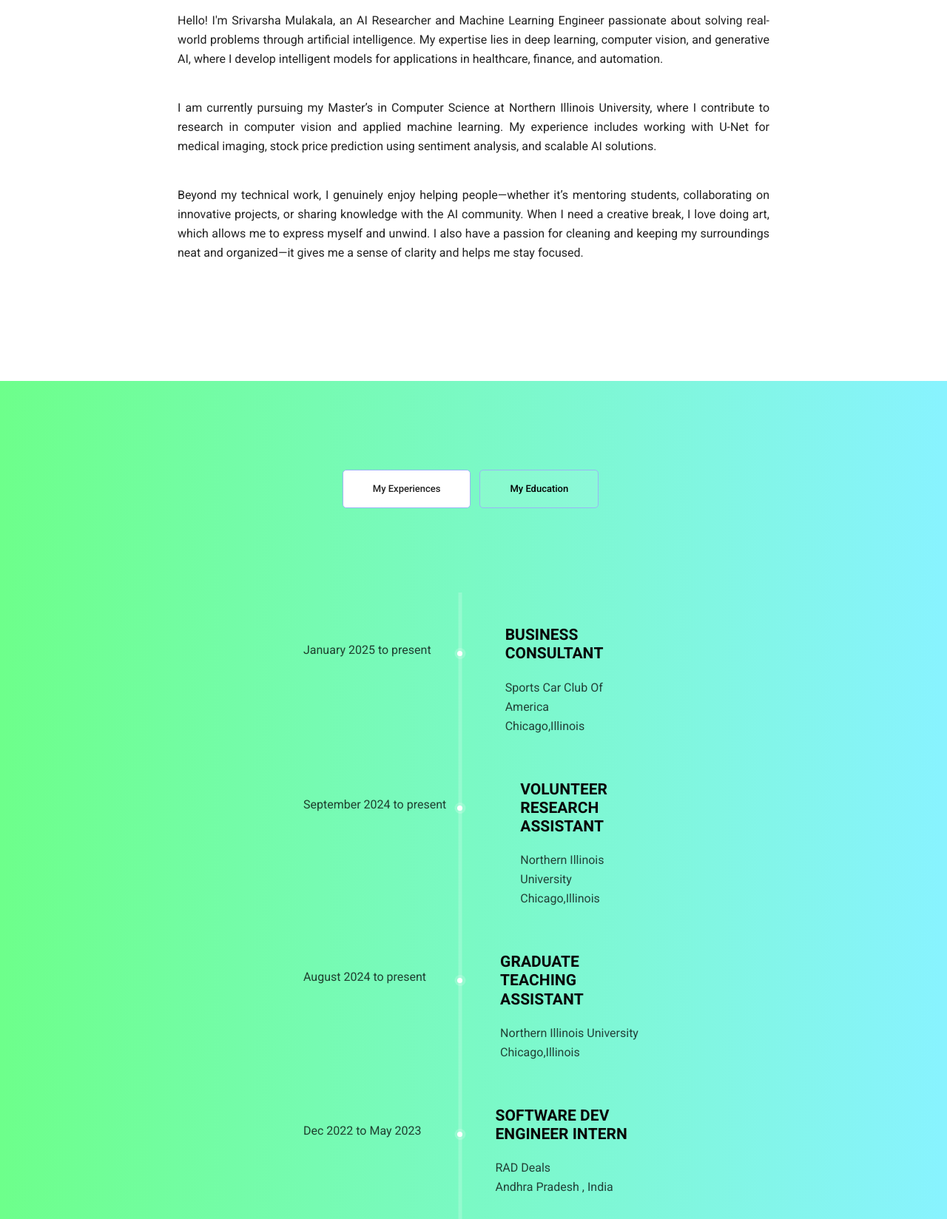
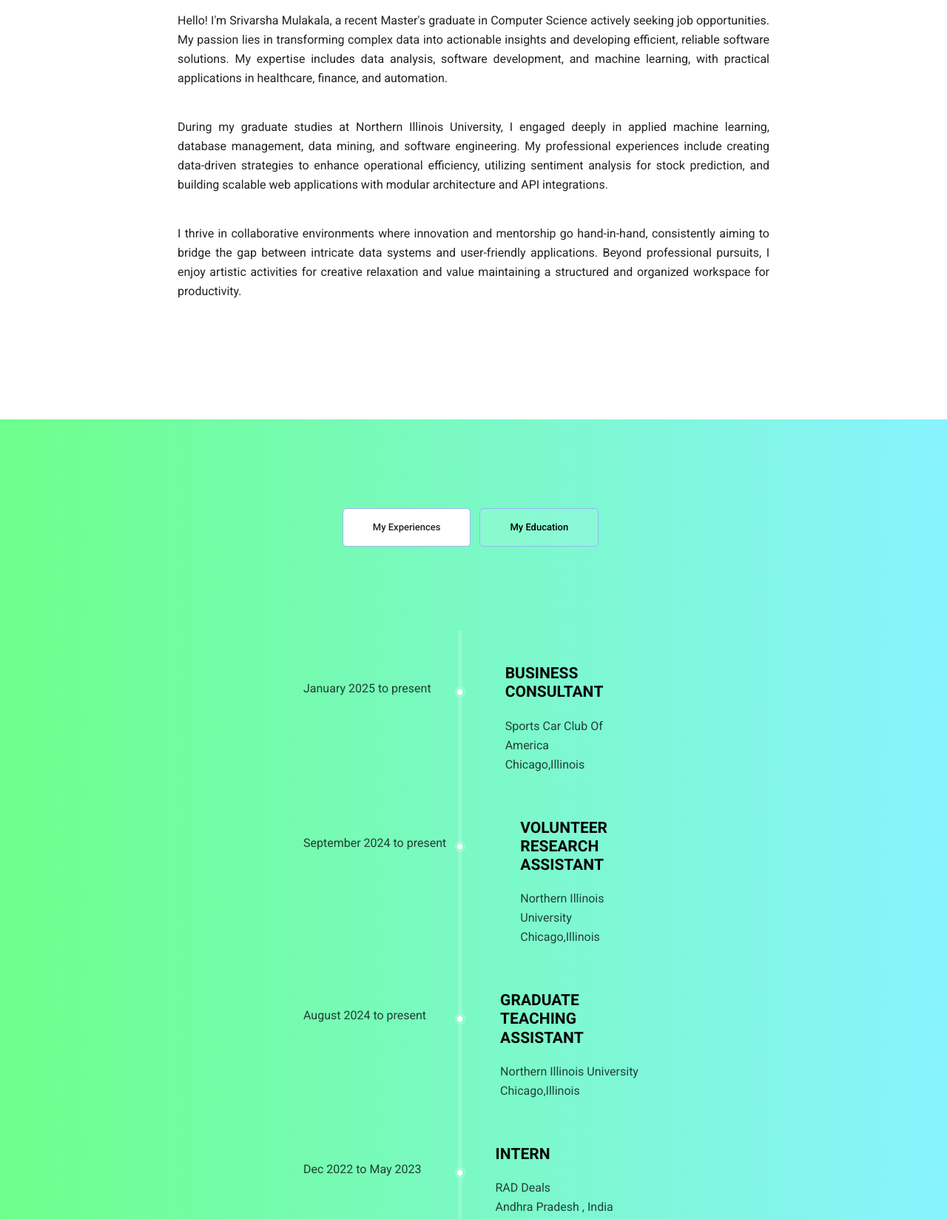
Before and after one commit to srivarsha28/SriVarsha, a plain HTML site: page index.html in a window 1280 px wide. Shown: the part 1126-2774 px from the top of the page at 74% size. Drawn offline with Linux system fonts and the light colour scheme.

Commit message:
updating data

```diff
--- a/index.html
+++ b/index.html
@@ -114,9 +114,12 @@
         			<div class="col-lg-12">
         				<div class="welcome_text">
         					<h4>About Myself</h4>
-        					<p>Hello! I'm Srivarsha Mulakala, an AI Researcher and Machine Learning Engineer passionate about solving real-world problems through artificial intelligence. My expertise lies in deep learning, computer vision, and generative AI, where I develop intelligent models for applications in healthcare, finance, and automation.</p>
-                    		<p>I am currently pursuing my Master’s in Computer Science at Northern Illinois University, where I contribute to research in computer vision and applied machine learning. My experience includes working with U-Net for medical imaging, stock price prediction using sentiment analysis, and scalable AI solutions.</p>
-                    		<p>Beyond my technical work, I genuinely enjoy helping people—whether it’s mentoring students, collaborating on innovative projects, or sharing knowledge with the AI community. When I need a creative break, I love doing art, which allows me to express myself and unwind. I also have a passion for cleaning and keeping my surroundings neat and organized—it gives me a sense of clarity and helps me stay focused.</p>
+        					<p>Hello! I'm Srivarsha Mulakala, a recent Master's graduate in Computer Science actively seeking job opportunities. My passion lies in transforming complex data into actionable insights and developing efficient, reliable software solutions. My expertise includes data analysis, software development, and machine learning, with practical applications in healthcare, finance, and automation.</p>
+<p>During my graduate studies at Northern Illinois University, I engaged deeply in applied machine learning, database management, data mining, and software engineering. My professional experiences include creating data-driven strategies to enhance operational efficiency, utilizing sentiment analysis for stock prediction, and building scalable web applications with modular architecture and API integrations.</p>
+
+<p>I thrive in collaborative environments where innovation and mentorship go hand-in-hand, consistently aiming to bridge the gap between intricate data systems and user-friendly applications. Beyond professional pursuits, I enjoy artistic activities for creative relaxation and value maintaining a structured and organized workspace for productivity.
+</p>
+                    		<!-- <p>Beyond my technical work, I genuinely enjoy helping people—whether it’s mentoring students, collaborating on innovative projects, or sharing knowledge with the AI community. When I need a creative break, I love doing art, which allows me to express myself and unwind. I also have a passion for cleaning and keeping my surroundings neat and organized—it gives me a sense of clarity and helps me stay focused.</p> -->
         					<!-- <div class="row">
         						<div class="col-md-4">
         							<div class="wel_item">
@@ -251,7 +254,7 @@
 												<p>Dec 2022 to May 2023</p>
 											</div>
 											<div class="media-body">
-												<h4>Software dev Engineer Intern</h4>
+												<h4>Intern</h4>
 												<p>RAD Deals<br />Andhra Pradesh , India</p>
 											</div>
 										</div>
```
Also changed, not shown: about-us.html (+3 -3 lines).
